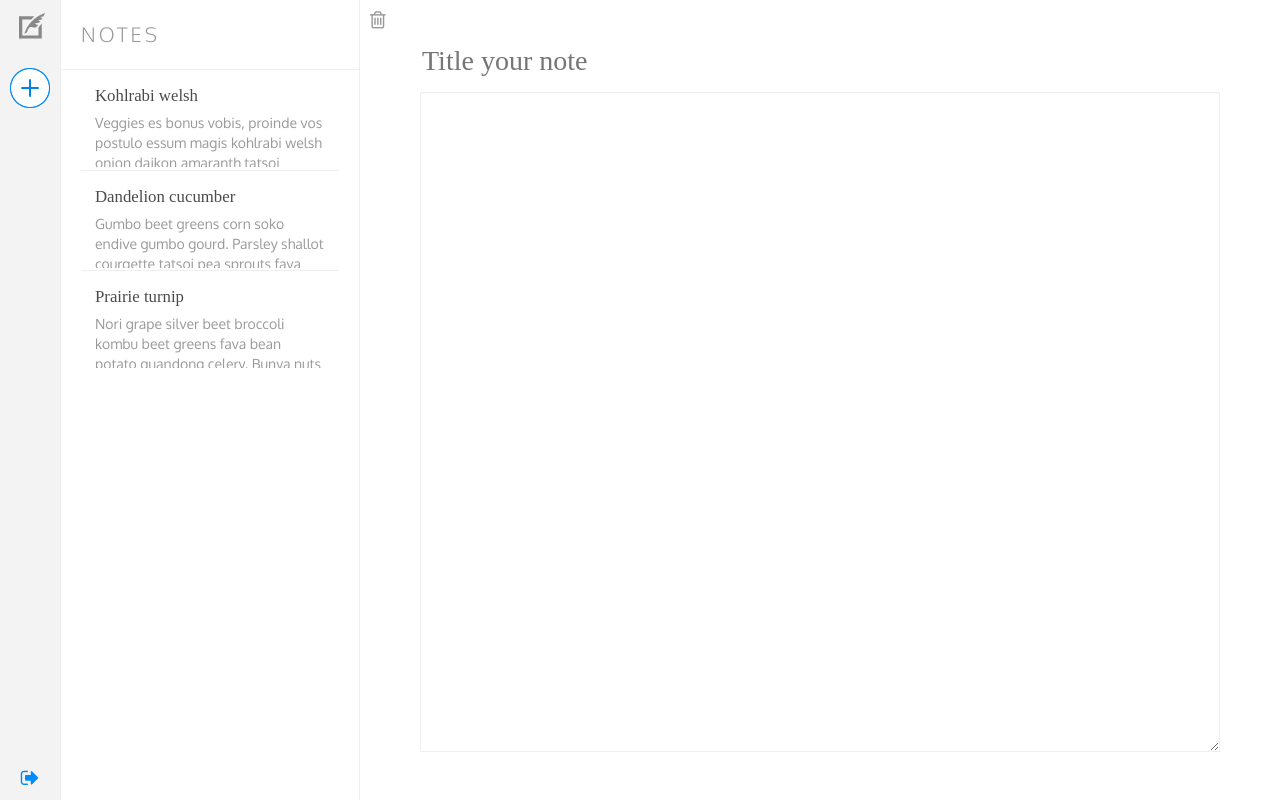
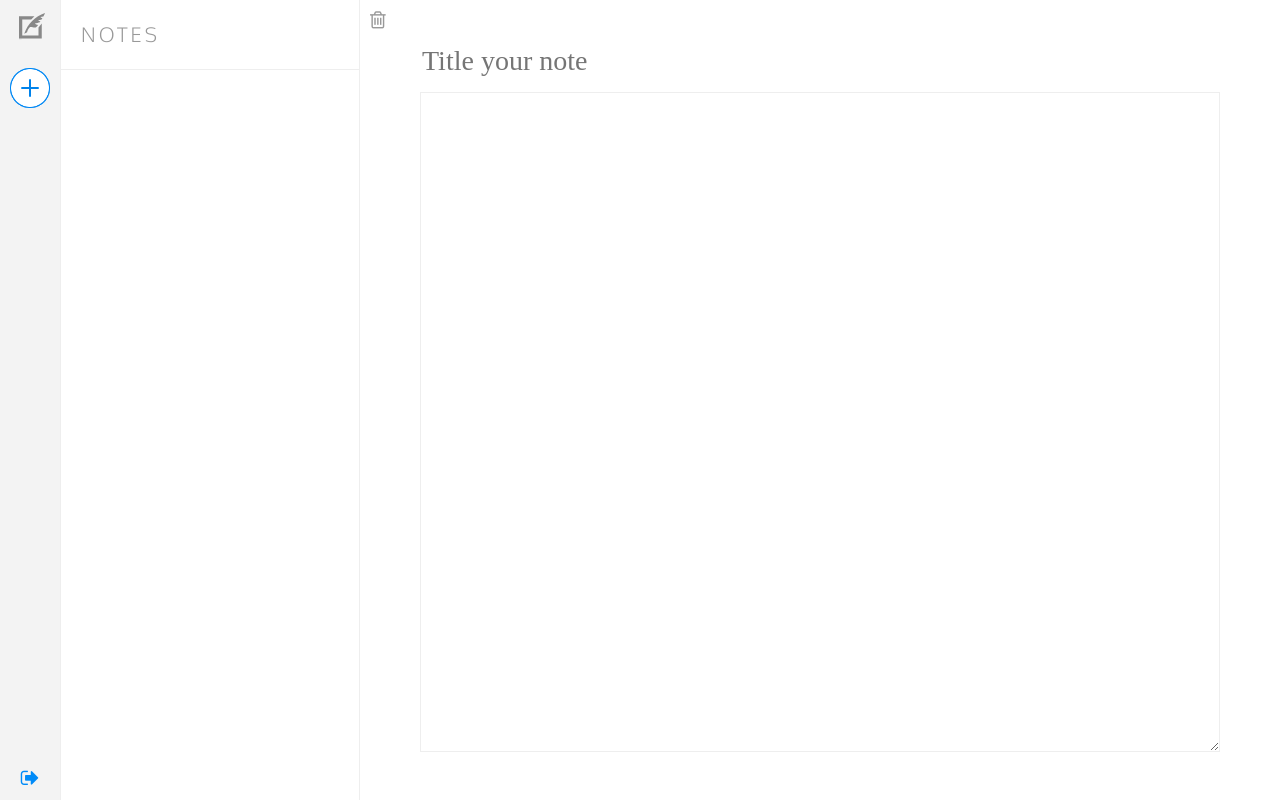
Before and after one commit to Kalpan-Jasani/noteherder, a React (Create React App) app: page / in a window 1280 px wide. Built offline with nearby package versions, Linux system fonts and the light colour scheme; a web font is replaced by a local one.

Commit message:
add new note feaure and perfrom code cleanup and correction on NoteList and Main dot js

```diff
--- a/src/Main.js
+++ b/src/Main.js
@@ -9,22 +9,41 @@ class Main extends React.Component {
         super(props);
         this.state =
         {
-            note: {
+            //setting current note to an empty note initially, not null or undefined
+            currentNote: {
                 noteTitle: '',
                 noteContent: '',
-            }
+            },
+
+            notes: [],
         }
     }
 
-    callBack = (note) =>
+    loadNote = (note) =>
     {
-
         this.setState(
             {
-                note: note,
+                currentNote: note,
             }
         )
     };
+
+    addNewNote = () =>
+    {
+        debugger;
+        const newBlankNote = {...this.blankNote};
+        const notes = [...this.state.notes];
+        newBlankNote.id = Date.now();
+        notes.push(newBlankNote);
+        this.setState(
+            {
+                currentNote: newBlankNote,
+                notes: notes
+            }
+        )
+
+    }
+
 
     render()
     {
@@ -33,11 +52,18 @@ class Main extends React.Component {
                 className="Main"
                 style={style}
             >
-                <Sidebar />
-                <NoteList callBack={this.callBack} />
-                <NoteForm note={this.state.note} />
+                <Sidebar onAddCallback={this.addNewNote} />
+                <NoteList onClickCallback={this.loadNote} notes={this.state.notes} />
+                <NoteForm note={this.state.currentNote} />
             </div>
         );
+    }
+
+    blankNote =
+    {
+        id: null,
+        noteTitle: '',
+        noteContent: '',
     }
 }
 
--- a/src/NoteList.js
+++ b/src/NoteList.js
@@ -2,47 +2,6 @@ import React from 'react';
 
 class NoteList extends React.Component
 {
-    constructor(props)
-    {
-        super(props);
-        let noteArray = props.notes;
-
-        //temporary hardcoding
-        //todo: delete this and set noteArray to constant
-        noteArray =
-        [
-            {
-                noteTitle: "Kohlrabi welsh",
-                noteContent: "Veggies es bonus vobis, proinde vos postulo essum magis kohlrabi welsh onion daikon amaranth tatsoi tomatillo melon azuki bean garlic."
-            },
-            {
-                noteTitle: "Dandelion cucumber",
-                noteContent: "Gumbo beet greens corn soko endive gumbo gourd. Parsley shallot courgette tatsoi pea sprouts fava bean collard greens dandelion okra wakame tomato. Dandelion cucumber earthnut pea peanut soko zucchini."
-            },
-            {
-                noteTitle: "Prairie turnip",
-                noteContent: "Nori grape silver beet broccoli kombu beet greens fava bean potato quandong celery. Bunya nuts black-eyed pea prairie turnip leek lentil turnip greens parsnip."
-            },
-
-        ];
-
-        if(noteArray == undefined)
-        {
-            //we set the state to an empty array of notes, not an undefined array!
-            this.state =
-            {
-                noteArray: [],
-            }
-        }
-        else
-        {
-            this.state =
-            {
-                noteArray: noteArray,
-            }
-        }
-
-    }
     render()
     {
         return(
@@ -50,12 +9,12 @@ class NoteList extends React.Component
                 <h3>Notes</h3>
                 <ul id="notes">
                 {
-                    this.state.noteArray.map(
+                    this.props.notes.map(
                         (value) =>
                         {
                             return (
                                 <NoteBox
-                                    callBack={this.props.callBack}
+                                    callback={this.props.onClickCallback}
                                     note={value}
                                 />
                             );
@@ -74,22 +33,9 @@ class NoteList extends React.Component
 
 class NoteBox extends React.Component
 {
-    constructor(props)
-    {
-        super(props);
-        //read the note from the props
-        const note = this.props.note;
-
-        //set the state to be the note
-        this.state =
-        {
-            note: note,
-        };
-    }
-
     handleClick()
     {
-        this.props.callBack(this.state.note);
+        this.props.callback(this.props.note);
     }
     render()
     {
@@ -97,7 +43,6 @@ class NoteBox extends React.Component
             <a
                 onClick={
                     () => {
-                        console.log("Kalpan");
                         this.handleClick()
                     }
                 }
@@ -106,11 +51,11 @@ class NoteBox extends React.Component
               <li>
                 <div className="note">
                   <div className="note-title">
-                    {this.state.note.noteTitle}
+                    {this.props.note.noteTitle}
                   </div>
                   <div className="note-body">
                     <p>
-                        {this.state.note.noteContent}
+                        {this.props.note.noteContent}
                     </p>
                   </div>
                 </div>
--- a/src/Sidebar.js
+++ b/src/Sidebar.js
@@ -4,7 +4,7 @@ import newIcon from './new.png';
 import newHover from './new-hover.png';
 import { StyleSheet, css } from 'aphrodite';
 
-const Sidebar = () =>
+const Sidebar = (props) =>
 {
     return(
         <nav className={css(styles.Sidebar)}>
@@ -14,6 +14,12 @@ const Sidebar = () =>
             <a
                 className={css(styles.newNote)}
                 href="/notes"
+                onClick={ (ev) =>
+                    {
+                        ev.preventDefault();
+                        props.onAddCallback();
+                    }
+                }
             >
                 <img
                     src={newHover}
```
